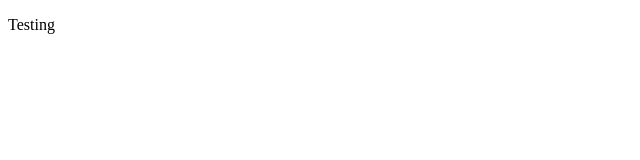
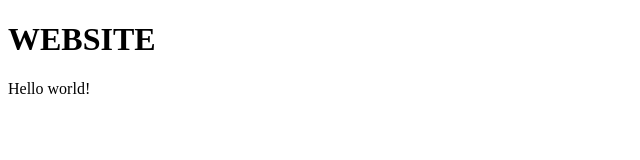
Before and after one commit to pfcarnahan/pfcarnahan.github.io, a plain HTML site: page index.html in a window 1280 px wide. Shown: the whole page, without its empty margins (0-640 px from the left). Drawn offline with Linux system fonts and the light colour scheme.

Commit message:
Update index.html

```diff
--- a/index.html
+++ b/index.html
@@ -1,6 +1,10 @@
 <!DOCTYPE html>
 <html>
-<body>
-<p>Testing</p>
-</body>
+	<head>
+		<title>Peter's website</title>
+	</head>
+	<body>
+		<h1>WEBSITE</h1>
+		<p>Hello world!</p>
+	</body>
 </html>
```
